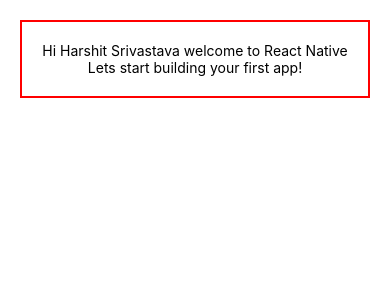
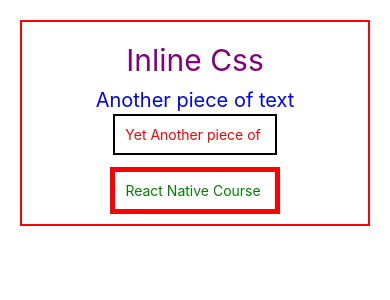
Before and after one commit to Harshit544-ux/Expo, a React Native app in the folder RNCourse/: screen / in a window 390 px wide. Shown: the top 300 px of the page. Built offline with nearby package versions, Linux system fonts and the light colour scheme.

Commit message:
learn how to write inline css in react native

```diff
--- a/RNCourse/App.js
+++ b/RNCourse/App.js
@@ -3,8 +3,34 @@
 export default function App() {
   return (
     <View style={styles.container}>
-      <Text>Hi Harshit Srivastava welcome to React Native</Text>
-      <Text>Lets start building your first app!</Text>
+
+     <Text style={{color:"purple",fontSize:30,marginBottom:10}}>Inline Css</Text>
+
+      {/* {How to write inline styles in React Native}
+
+       // syntax :  style={ { key1:value, key2:value } }
+
+       //  eg:  <View>
+                  <Text style={ {color:"blue", fontSize:20} }>Some text</Text>
+                </View>
+
+
+      */}
+
+      <View>
+       {/* {inline css} */}
+         <Text style={{color:"blue",fontSize:20}}>Another piece of text</Text>
+      </View>
+
+        {/* {inline css} */}
+      <View>
+        <Text style={{color:"red",borderWidth:2 ,borderColor: "black" ,padding:10,marginVertical:2} }>Yet Another piece of </Text>
+      </View>
+
+
+        <View>
+          <Text style={{color:"green",borderWidth:5 ,borderColor: "red" ,padding:10,marginVertical:10} }>React Native Course </Text>
+       </View>
 
     </View>
   );
@@ -12,7 +38,7 @@
 
 const styles = StyleSheet.create({
   container: {
-   padding:20,
+   paddingTop:20,
     flexDirection:"column",
     justifyContent:"center",
     alignItems:"center",
```
